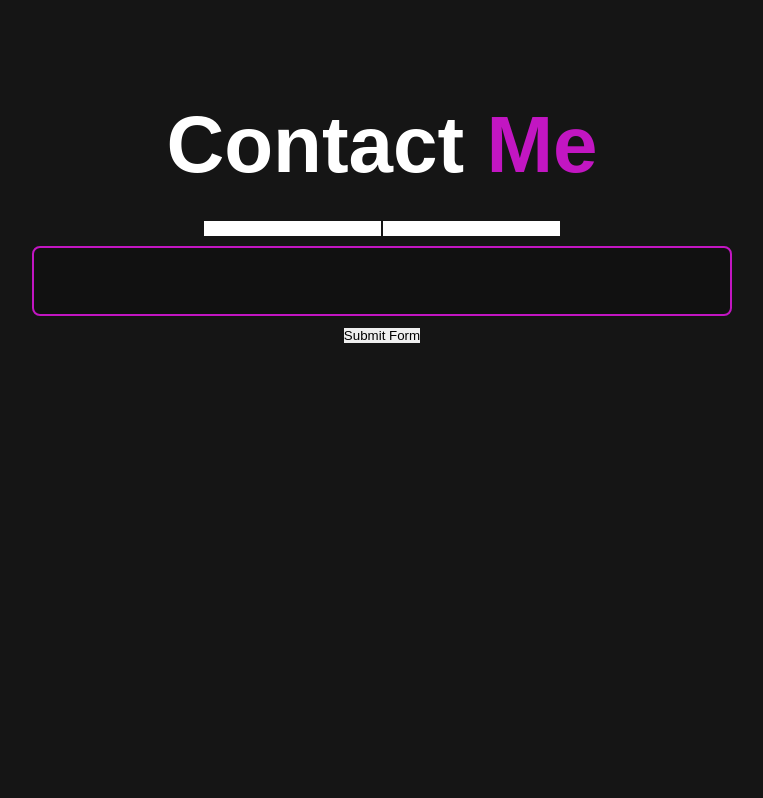
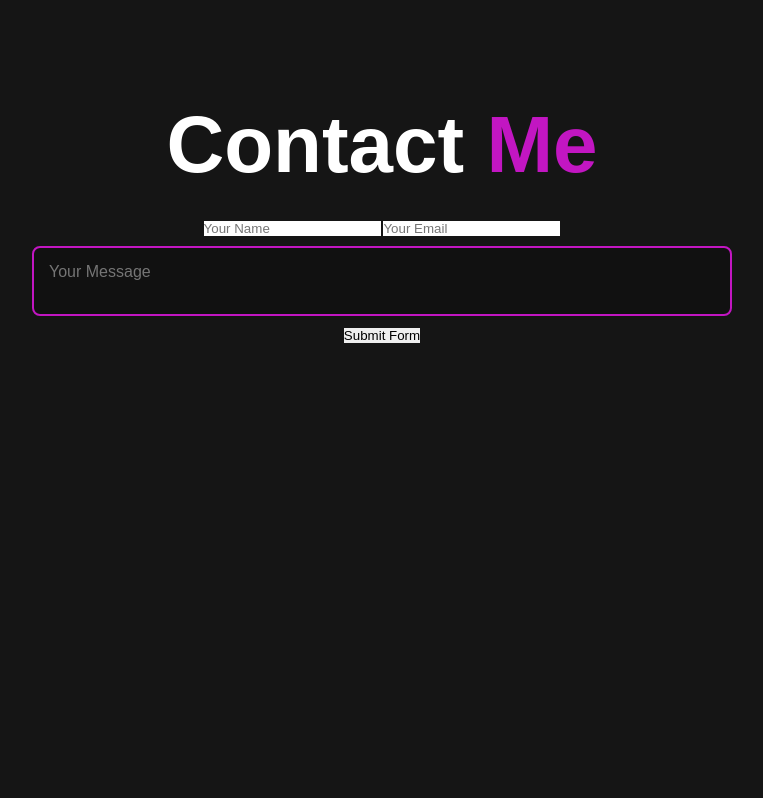
Before and after one commit to gsravani9/portfolio, a Flask app: page / in a window 1280 px wide. Shown: the part 4308-5106 px from the top of the page, without its empty margins (258-1021 px from the left). Run offline with Flask 3, Linux system fonts and the light colour scheme.

Commit message:
Update index.html

```diff
--- a/templates/index.html
+++ b/templates/index.html
@@ -219,28 +219,26 @@
   </section>
 
   <section class="contact" id="contact">
-    <h2 class="heading"> Contact<span> Me</span></h2>
+  <h2 class="heading"> Contact<span> Me</span></h2>
 
-    <form action="https://api.web3forms.com/submit" method="POST">
-
+  <form action="https://api.web3forms.com/submit" method="POST">
     <!-- Replace with your Access Key -->
     <input type="hidden" name="access_key" value="faea2327-180d-441b-83a1-6b80e3a3f695">
 
-    <!-- Form Inputs. Each input must have a name="" attribute -->
-    <input type="text" name="name" required>
-    <input type="email" name="email" required>
-    <textarea name="message" required></textarea>
+    <!-- Form Inputs -->
+    <input type="text" name="name" placeholder="Your Name" required>
+    <input type="email" name="email" placeholder="Your Email" required>
+    <textarea name="message" placeholder="Your Message" required></textarea>
 
-    <!-- Honeypot Spam Protection -->
-    <input type="checkbox" name="botcheck" class="hidden" style="display: none;">
+    <!-- Honeypot Spam Protection (optional, based on Web3Forms' requirements) -->
+    <input type="checkbox" name="botcheck" class="hidden" style="display: none;"> <!-- Consider removing if unnecessary -->
 
-    <!-- Custom Confirmation / Success Page -->
-    <!-- <input type="hidden" name="redirect" value="https://mywebsite.com/thanks.html"> -->
+    <!-- Redirect after successful submission -->
+    <input type="hidden" name="redirect" value="https://yourwebsite.com/thank-you.html">
 
     <button type="submit">Submit Form</button>
-
-</form>
-  </section>
+  </form>
+</section>
 
   <footer class="footer">
     <div class="social">
```
